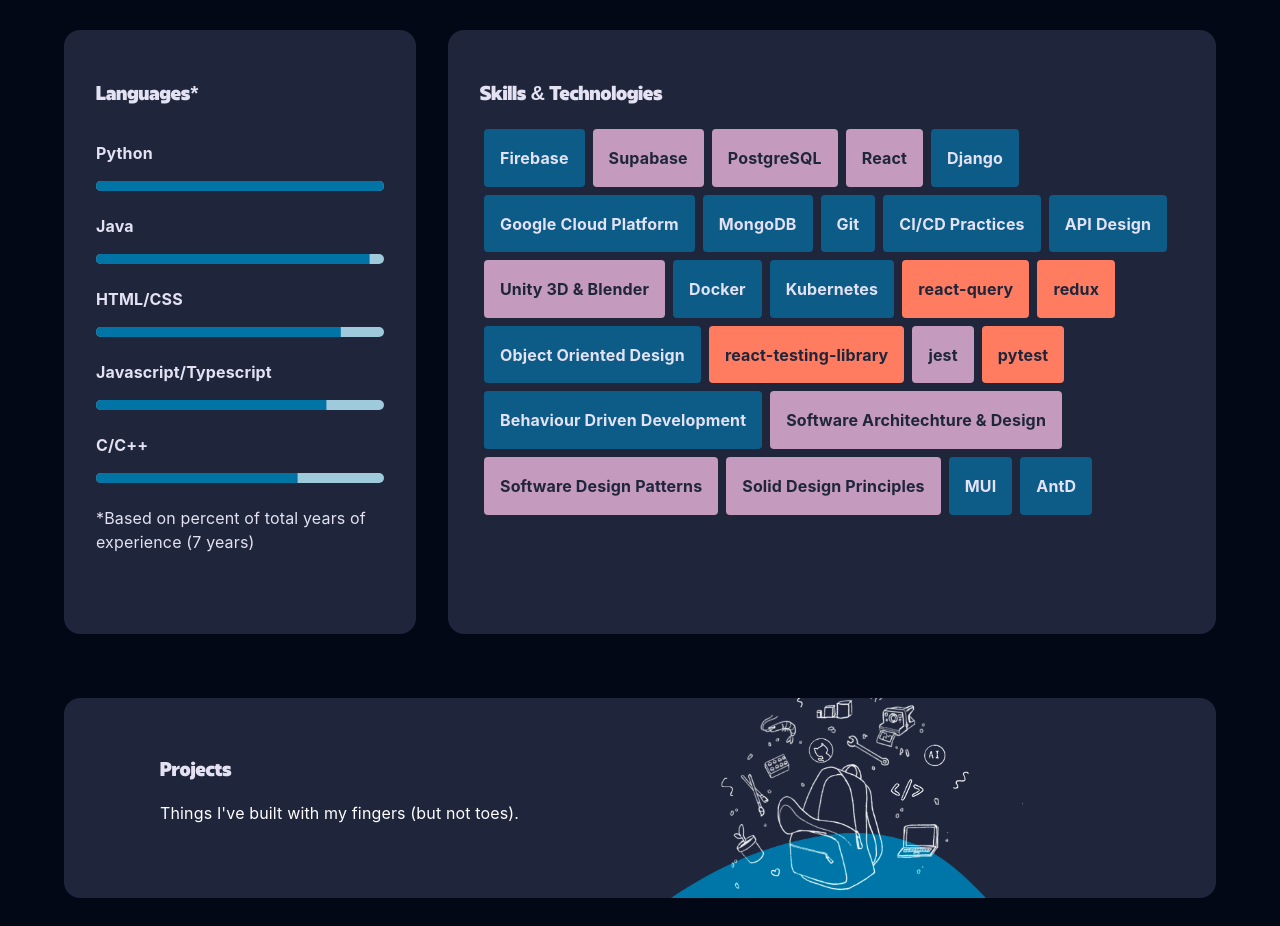
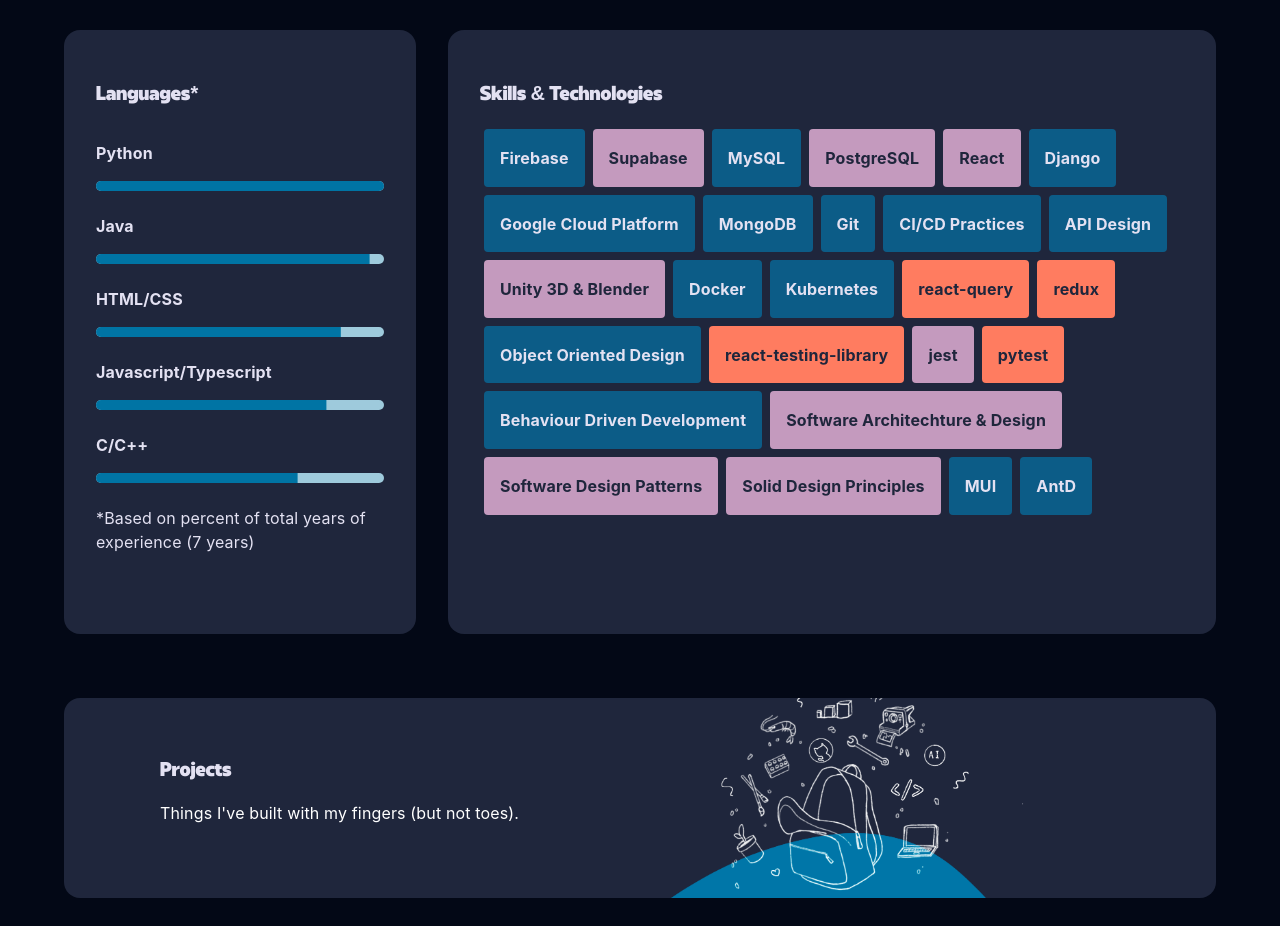
Before and after one commit to munchie-babbit/Portfolio-2023, a React (Create React App) app in the folder frontend/: page /#/ in a window 1280 px wide. Shown: the part 2902-3828 px from the top of the page. Built offline with nearby package versions, Linux system fonts and the light colour scheme.

Commit message:
add mysql

```diff
--- a/frontend/src/pages/DevelopmentPage.tsx
+++ b/frontend/src/pages/DevelopmentPage.tsx
@@ -714,6 +714,7 @@
                 >
                   <Technology name="Firebase" />
                   <Technology name="Supabase" />
+                  <Technology name="MySQL" />
                   <Technology name="PostgreSQL" />
                   <Technology name="React" />
                   <Technology name="Django" />
```
